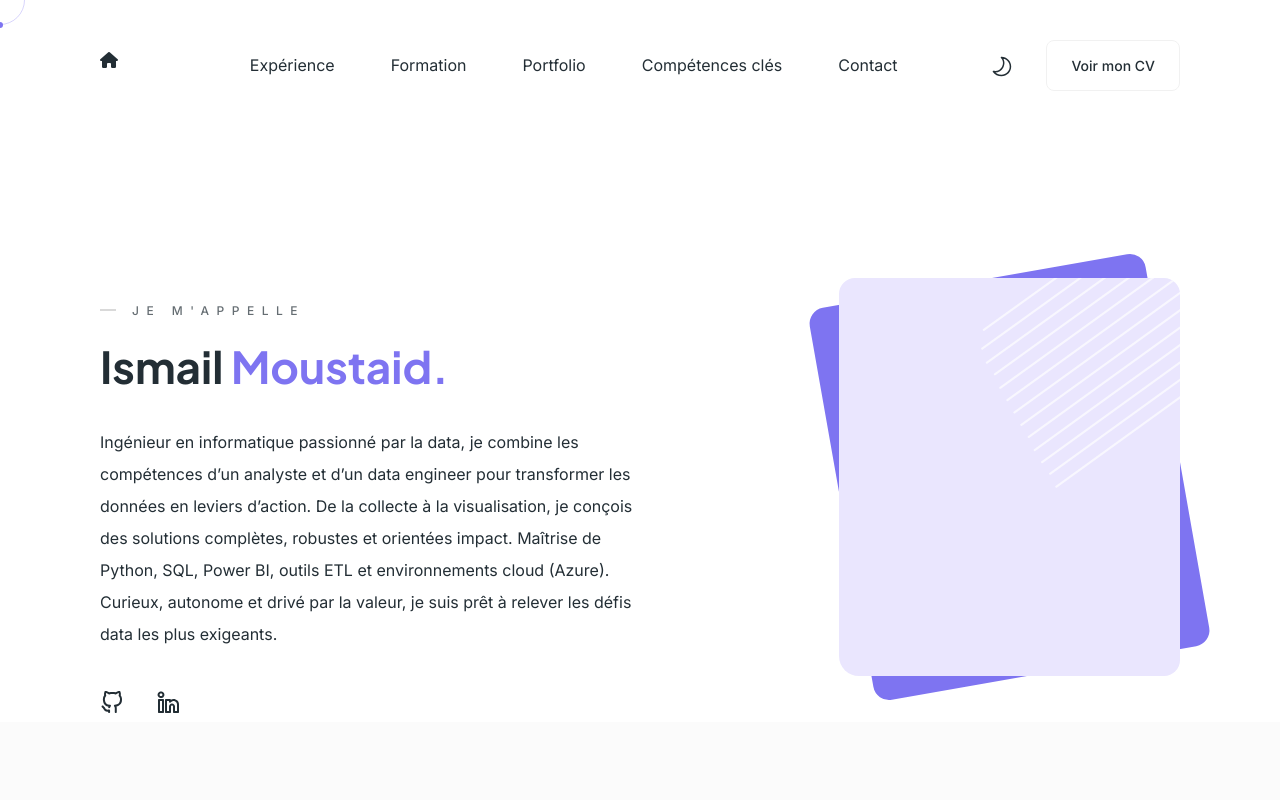
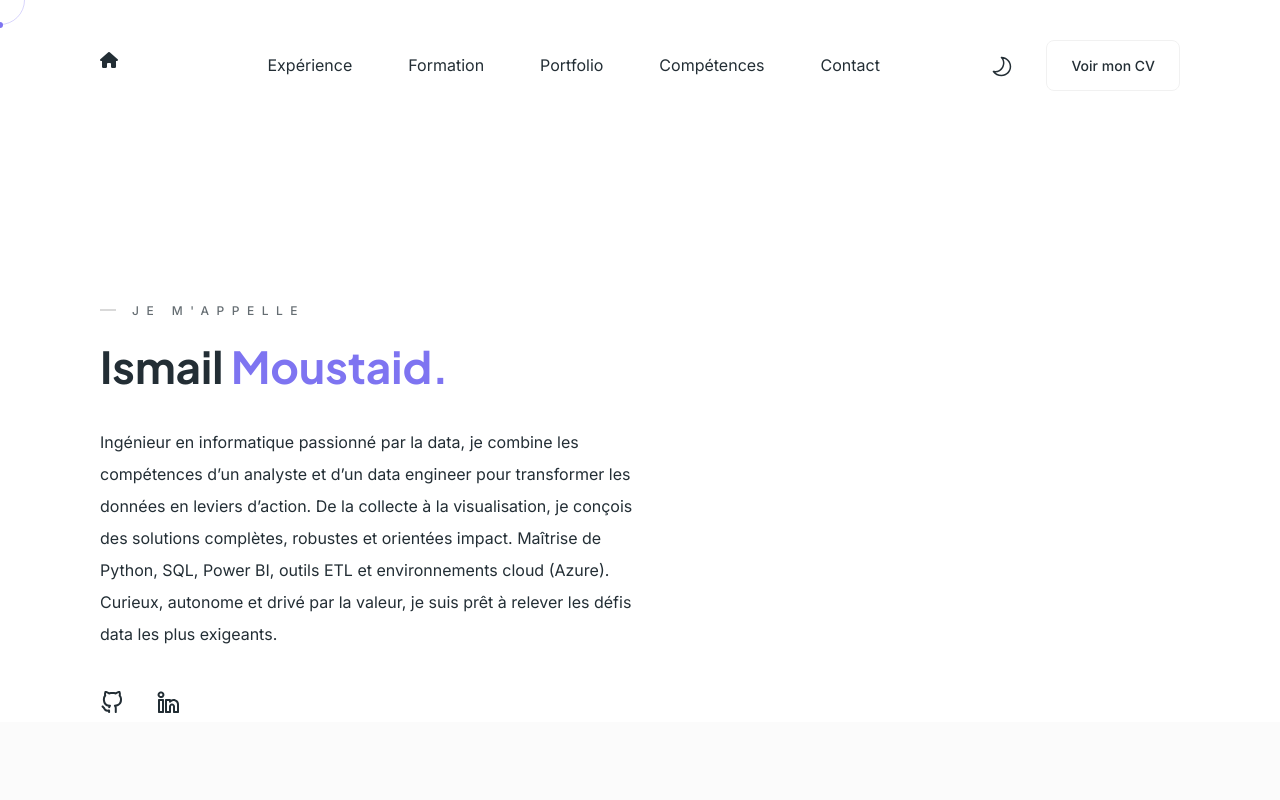
Before and after one commit to IsMOUS/Web-profile, a plain HTML site: page index.html in a window 1280 px wide. Shown: the top 800 px of the page. Drawn offline with Linux system fonts and the light colour scheme.

Commit message:
web page updates

```diff
--- a/index.html
+++ b/index.html
@@ -28,7 +28,7 @@
             <ul class="nav-links">
 
 
-                <li class="experience" data-aos="fade-down" data-aos-delay="300">
+                <li class="experience active" data-aos="fade-down" data-aos-delay="300">
                     <a href="#experience">Expérience</a>
                 </li>
                 <li class="education-skill" data-aos="fade-down" data-aos-delay="350">
@@ -37,8 +37,8 @@
                 <li class="portfolios" data-aos="fade-down" data-aos-delay="250">
                     <a href="#portfolios">Portfolio</a>
                 </li>
-                <li class="services active" data-aos="fade-down" data-aos-delay="200">
-                    <a href="#services">Compétences clés</a>
+                <li class="services" data-aos="fade-down" data-aos-delay="200">
+                    <a href="#services">Compétences</a>
                 </li>
 
                 <li class="contact" data-aos="fade-down" data-aos-delay="400">
@@ -94,14 +94,7 @@
                     </li>
                 </ul>
             </div>
-            <div class="image" data-aos="fade-up">
-                <div class="cover">
-                    <svg class="lines-vector" viewBox="0 0 199 210">
-                        <use xlink:href="assets/img/sprite.svg#lines-vector"></use>
-                    </svg>
-                </div>
 
-            </div>
         </div>
     </section>
 
@@ -122,6 +115,7 @@
                     <ul>
                         <li data-tab="apple" class="active" data-aos="fade-up">Groupe Michelin</li>
                         <li data-tab="microsoft" data-aos-delay="50" data-aos="fade-up">Groupe Constellium</li>
+
                     </ul>
                 </div>
             </div>
@@ -147,6 +141,7 @@
                     <li data-aos-delay="200" data-aos="fade-up">Accompagnement et montée en compétences de l’équipe sur les outils développés.</li>
                 </ul>
             </div>
+
             <div class="content" id="microsoft">
                 <div class="headline" data-aos-delay="50" data-aos="fade-up">
                     <h4 class="job-title">Data engineer - Stage &nbsp;<span class="company-name">Groupe Constellium</span></h4>
@@ -172,10 +167,12 @@
             </div>
 
 
+
+
+
+
         </div>
     </section>
-
-
     <section class="education-skill-section" id="education-skill">
         <div class="container">
             <div class="section-name" data-aos="fade-up">
@@ -307,7 +304,7 @@
         <div class="container">
             <div class="section-name center" data-aos="fade-up">
                 <div class="content">
-                    <p class="above-title">compétences clés</p>
+                    <p class="above-title">compétences</p>
                     <h4 class="title">Mes domaines d’expertise sont :</h4>
                 </div>
             </div>
```
Also changed, not shown: styles.css (line endings or trailing spaces), 1 other file.
